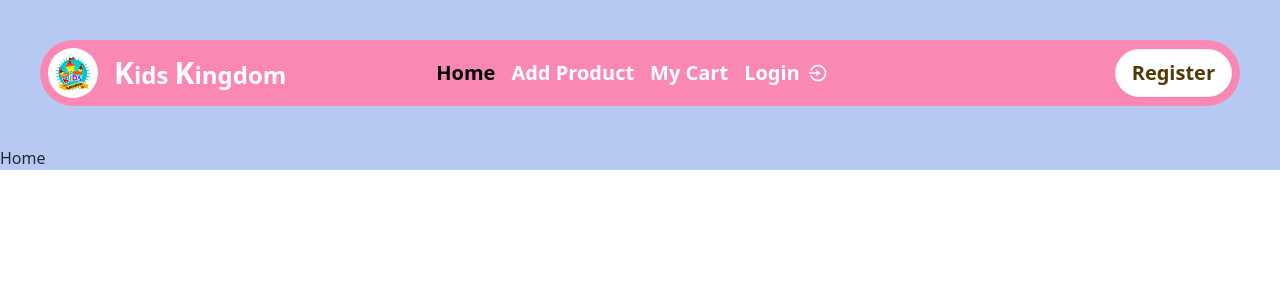
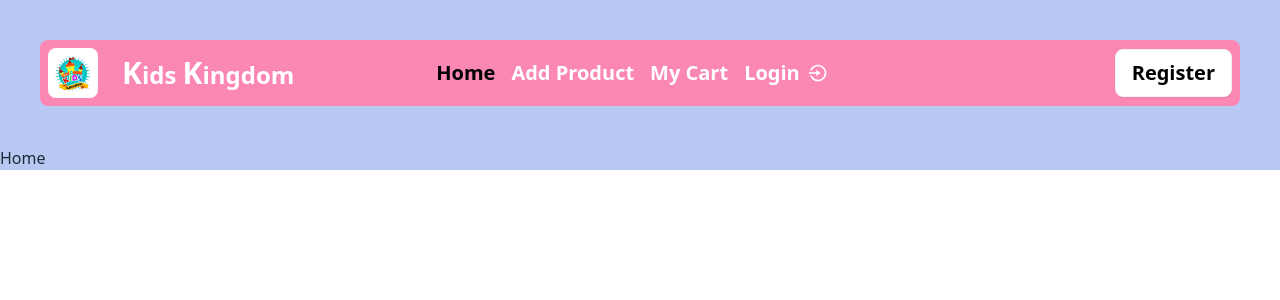
Before and after one commit to aymanshoity/Kids-Kingdom-Client, a React (Vite) app: page / in a window 1280 px wide. Shown: the top 300 px of the page. Built offline with nearby package versions, Linux system fonts and the light colour scheme; no server answers.

Commit message:
Error page is Complete

```diff
--- a/src/Components/ErrorPage/ErrorPage.jsx
+++ b/src/Components/ErrorPage/ErrorPage.jsx
@@ -1,13 +1,13 @@
 
-
+// style={{ backgroundImage: 'url(https://i.ibb.co/0ct4bmT/download.jpg)' }}
 const ErrorPage = () => {
     return (
-        <div className="hero min-h-screen" style={{ backgroundImage: 'url(https://i.ibb.co/0ct4bmT/download.jpg)' }}>
-            <div className="hero-overlay bg-opacity-60"></div>
+        <div className="hero min-h-screen bg-[#B7C9F2]" >
+
             <div className="hero-content text-center text-neutral-content">
-                <div className="max-w-md">
-
-                    <button className="btn btn-primary">Get Started</button>
+                <div className="max-w-md py-10">
+                    <img className="rounded-lg" src="https://i.ibb.co/smS9SSK/25-Creative-Yet-Funny-404-Error-Page-Designs-for-Inspiration.jpg" alt="" />
+                    <button className="btn bg-[#FB88B4] mt-5">Go Back to Home</button>
                 </div>
             </div>
         </div>
--- a/src/Components/Pages/Navbar/Navbar.jsx
+++ b/src/Components/Pages/Navbar/Navbar.jsx
@@ -37,8 +37,8 @@ const Navbar = () => {
         }
     </>
     return (
-        <div className=" p-10 lg:w-[1280px] lg:mx-auto mx-10">
-            <div className="navbar bg-[#FB88B4] rounded-full">
+        <div className=" py-10 md:px-10 px-2 lg:w-[1280px]  mx-auto">
+            <div className="navbar bg-[#FB88B4] rounded-lg">
                 <div className="navbar-start">
                     <div className="dropdown">
                         <div tabIndex={0} role="button" className="btn btn-ghost lg:hidden">
@@ -49,8 +49,8 @@ const Navbar = () => {
                         </ul>
                     </div>
                     <div className="flex items-center">
-                        <Link to='/'><img className="w-[50px] h-[50px] rounded-full mr-4" src="../../../../public/kids kingdom logo.jpeg" alt="" /></Link>
-                        <h1 className="text-white text-2xl font-bold"><span className="text-3xl">K</span>ids <span className="text-3xl">K</span>ingdom</h1>
+                        <Link to='/'><img className="w-[50px] h-[50px] rounded-lg mr-4" src="../../../../public/kids kingdom logo.jpeg" alt="" /></Link>
+                        <h1 className="text-white text-2xl font-bold ml-2"><span className="text-3xl">K</span>ids <span className="text-3xl">K</span>ingdom</h1>
                     </div>
                 </div>
                 <div className="navbar-center hidden lg:flex">
@@ -65,7 +65,7 @@ const Navbar = () => {
                             <h1 className="text-xl text-white mr-4">{user.displayName}</h1>
                             <img className="lg:w-[40px] lg:h-[40px] w-[30px] h-[30px] mr-2 rounded-full" src={user.photoURL} alt="" />
                         </> : <>
-                            <Link to='/register' className="btn rounded-full bg-white text-xl font-bold  text-[#523906]">Register</Link>
+                            <Link to='/register' className="btn  bg-white text-xl font-bold  text-black">Register</Link>
                         </>
                     }
 
```
